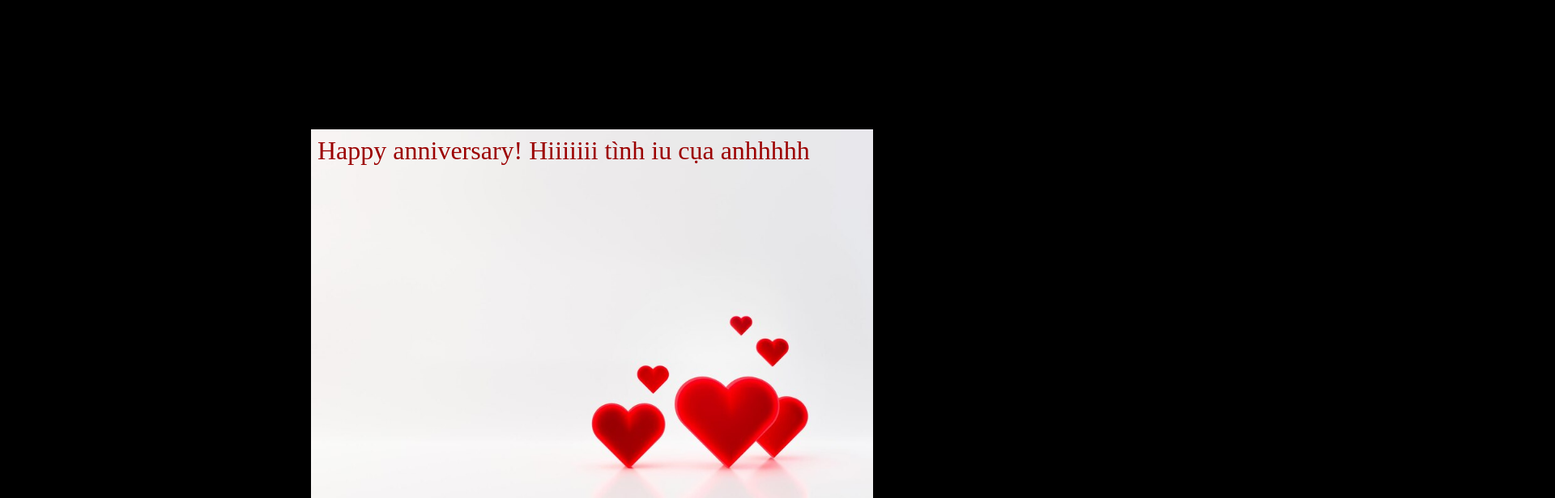
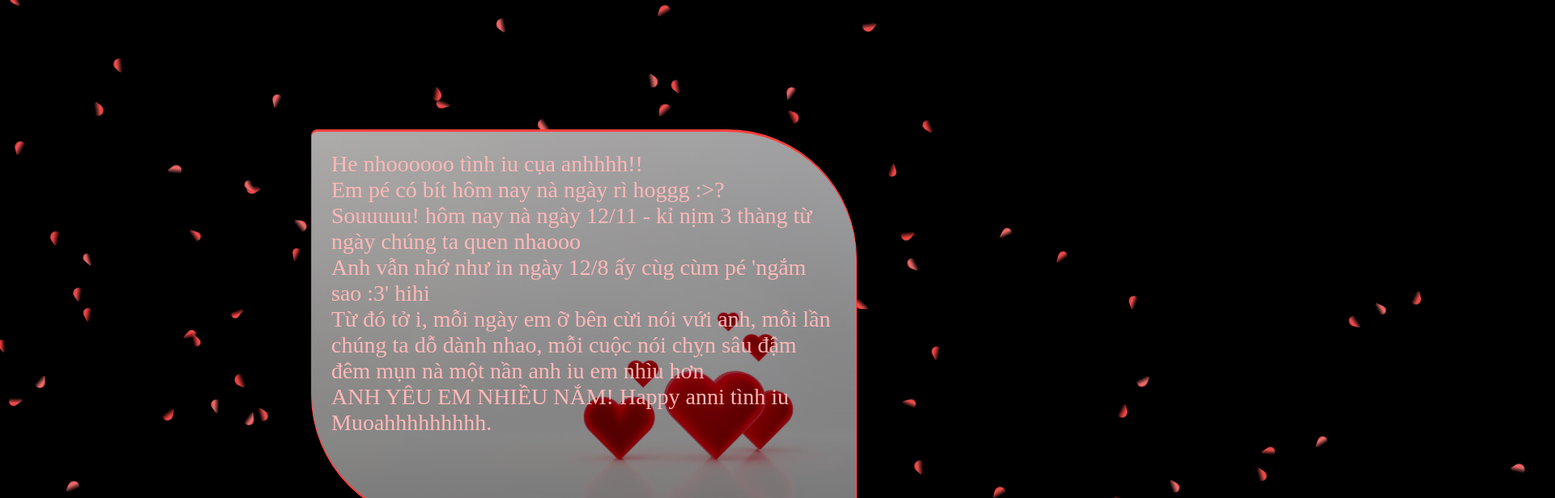
Before and after one commit to Arikachi/12-11, a plain HTML site: page index.html in a window 1280 px wide. Both pictures are taken after a click on the button "Click me!". Shown: the top 616 px of the page at 81% size, 1920 px wide, since content can reach past the window. Drawn offline with Linux system fonts and the light colour scheme.

Commit message:
final
happi anni

```diff
--- /dev/null
+++ b/heart.js
@@ -0,0 +1,24 @@
+let amount = 300;
+let body = document.querySelector("body");
+let button = document.querySelector(".btn");
+
+function heart(){
+    button.style.opacity = 0
+    let i = 0;
+    while(i < amount){
+        let drop = document.createElement('i')
+        let size = Math.random() * 5
+        let posY = Math.floor(Math.random() * window.innerHeight)
+        let posX = Math.floor(Math.random() * window.innerWidth)
+        let delay = Math.random() * -20
+        let duration = Math.random() * 16
+
+        drop.style.width = 10 + size+"px"
+        drop.style.top = posY + "px"
+        drop.style.left = posX + "px"
+        drop.style.animationDelay = delay + "s"
+        drop.style.animationDuration = 1.0 + duration + "s"
+        body.appendChild(drop)
+        i++
+    }
+}
--- a/index.html
+++ b/index.html
@@ -7,13 +7,21 @@
     <link rel="stylesheet" href="style.css">
 </head>
 <body>
-    <div id="letter" class="card card-none">Happy anniversary! Hiiiiiii tình iu cụa anhhhhh </div>
+    <div id="letter" class="card card-none"> He nhoooooo tình iu cụa anhhhh!! <br>
+        Em pé có bít hôm nay nà ngày rì hoggg :>? <br>
+        Souuuuu! hôm nay nà ngày 12/11 - kỉ nịm 3 thàng từ ngày chúng ta quen nhaooo <br>
+        Anh vẫn nhớ như in ngày 12/8 ấy cùg cùm pé 'ngắm sao :3' hihi <br>
+        Từ đó tở i, mỗi ngày em ỡ bên cừi nói vứi anh, mỗi lần chúng ta dỗ dành nhao, mỗi cuộc nói chỵn sâu đậm đêm mụn nà một nần anh iu em nhìu hơn <br>
+        ANH YÊU EM NHIỀU NẮM! Happy anni tình iu <br>
+        Muoahhhhhhhhh.
+    </div>
 
     <div onclick="myFunction()" class="btn-container">
         <div class="hover">
-            <button id="heart" class="btn">Click me!</button>
+            <button id="heart" onclick="heart()" class="btn">Click me!</button>
         </div>
     </div>
     <script src="index.js"></script>
+    <script src="heart.js"></script>
 </body>
 </html>
--- a/index.js
+++ b/index.js
@@ -1,6 +1,7 @@
-var body = document.getElementsByClassName('btn-container')
+var body2 = document.getElementsByClassName('btn-container')
 var letter = document.getElementById('letter')
-body[0].addEventListener("click", myFunction())
+let button2 = document.getElementById('heart');
+button2.addEventListener("click", myFunction())
 
 function add(){
     letter.classList.add("card-none")
--- a/style.css
+++ b/style.css
@@ -63,18 +63,22 @@ body{
     position: absolute;
     top: 20%;
     left: 30%;
-    background-image: url('letter.jpg');
+    background: linear-gradient( rgba(0, 0, 0, 0.3), rgba(0, 0, 0, 0.5) ), url('letter.jpg');
     background-size: contain;
     background-repeat: no-repeat;
-    height: 60vh;
-    width: 80vw;
-    color: rgb(156, 0, 0);
-    font-size: 4vh;
+    height: 54.3vh;
+    width: 78vh;
+    color: rgb(255, 184, 184);
+    font-size: 3.5vh;
     display: flex;
     opacity: 1;
     transition-duration: 1s;
     z-index: 2;
-    padding: 1vh;
+    padding: 3vh;
+    border: .4vh solid rgb(255, 63, 63);
+    border-right: .2vh solid rgb(255, 63, 63);
+    border-left: .2vh solid rgb(255, 63, 63);
+    border-radius: 1vh 20vh 1vh 20vh;
 }
 
 .card-none{
@@ -85,3 +89,33 @@ body{
     left: 0;
     opacity: 0
 }
+
+i{
+    position: absolute;
+    height: 15px;
+    background: linear-gradient(transparent, #fff);
+    border-bottom-left-radius: 10px;
+    border-bottom-right-radius: 10px;
+    animation: rain 5s linear infinite;
+}
+
+i:nth-child(3n+1){
+    background: linear-gradient(to bottom right, transparent, transparent, rgb(238, 107, 107), rgb(235, 77, 77));
+}
+
+i:nth-child(3n+2){
+    background: linear-gradient(to bottom right, transparent, transparent, rgb(235, 77, 77), rgb(231, 60, 60));
+}
+
+i:nth-child(3n+3){
+    background: linear-gradient(to bottom right, transparent, transparent, rgb(231, 60, 60), rgb(238, 107, 107));
+}
+
+@keyframes rain{
+    0%{
+        transform: translateX(-50vw) translateY(-50vh) rotate(0);
+    }
+    100%{
+        transform: translateX(calc(100vw)) translatey(calc(100vh)) rotate(3600deg);
+    }
+}
```
